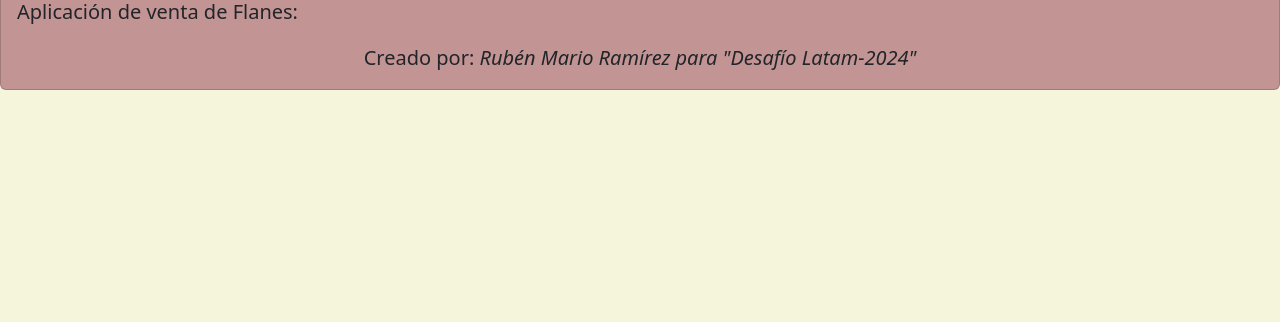
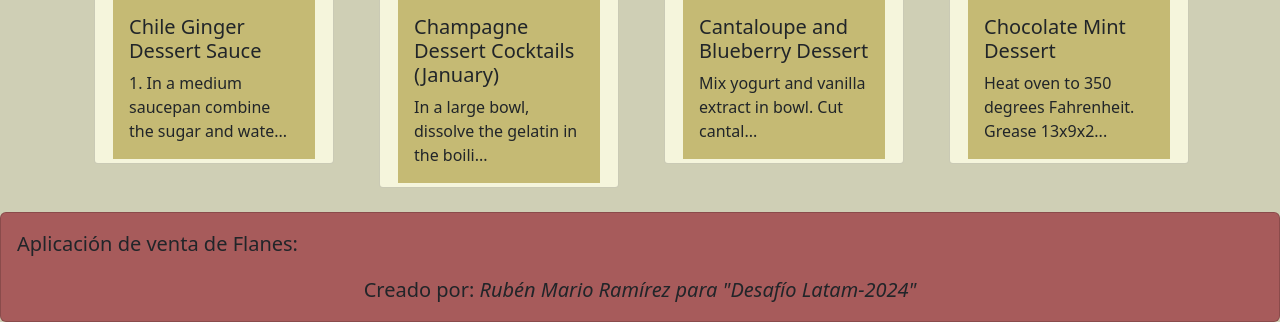
Before and after one commit to XR-Ruben/onlyflans, a Django app: page / in a window 1280 px wide. Shown: the part 996-1318 px from the top of the page. Before the commit the page ends 1086 px from the top, so only its background shows below. Run offline with Django 5.2, Linux system fonts and the light colour scheme; data comes from the database, SQL or seed files in the repository; both versions use the stored data as it was after the commit.

Commit message:
Se modificó el stylo y formulario, dia 12 HITT3

```diff
--- a/web/static/css/styles.css
+++ b/web/static/css/styles.css
@@ -1,16 +1,17 @@
 body{
-    background-color: beige;
+    background-color: rgb(207, 207, 181);
 }
+
 .logo img{
     width: 50px;
     height: 30px;
 }
 
-
 header img {
     width: 100%;
     height: 140px;
   }
+
   nav div{
     display: flex;
   }
@@ -19,7 +20,7 @@ header img {
   }
   #minav li{
     margin: 2px 20px;
-   /* }
+   }
   #productos{
     display: flex;
     flex-wrap: wrap;
--- a/web/templates/footer.html
+++ b/web/templates/footer.html
@@ -1,4 +1,4 @@
-<div class="card" style="background-color: rgb(195, 148, 148);">
+<div class="card" style="background-color: rgb(167, 91, 91);">
     <div class="card-body">
       <blockquote class="blockquote mb-0">
         <p>Aplicación de venta de Flanes:</p>
--- a/web/templates/header.html
+++ b/web/templates/header.html
@@ -1,5 +1,5 @@
 {% load static %}
-<div style="background-color: rgb(201, 125, 125);" class="container">
+<div style="background-color: rgb(167, 91, 91);" class="container">
     <div class="col-4 offset-4">
         <img src="{% static 'img/OnlyFlans.png' %}" alt="logo" class="img-fluid"/>
     </div>
--- a/web/templates/index.html
+++ b/web/templates/index.html
@@ -10,7 +10,7 @@
       <div class="col-6 col-md-3">
         <div class="card mb-4" styles="" id="producto">
           <img src="{{ p.image_url }}" class="card-img-top" id="card_img_top" alt="..." height="180px">
-          <div class="card-body">
+          <div class="card-body" style="background-color:rgb(197, 186, 116);">
             <h5 class="card-title">
               {{ p.name }}
             </h5>
--- a/web/views.py
+++ b/web/views.py
@@ -1,7 +1,7 @@
 from django.shortcuts import render
 from django.http import HttpResponse, HttpResponseRedirect
 from .models import Flan, ContactForm
-from .forms import ContactFormForm
+from .forms import ContactFormForm, ContactModelForm
 # ----------------------------------------------------------------------------------------------
 ## VIEWS DE PROYECTO ONLYFLANS
 
@@ -39,17 +39,11 @@ def footer(req):
 
 
 def welcome(request):
-    private_flans = [{"name": "Pineapple Dessert 'Cream' - Dutch", "image_url": "https://www.cookiedoughandovenmitt.com/wp-content/uploads/2021/03/Mint-Chocolate-Dessert-10-Photo-Cookie-Dough-and-Oven-Mitt.jpg", "description": "Reserve some of the crushed pineapple for garnish. Sprinkle gelatin over water in small saucepan; "},
-                     {"name": "Guiltless Pumpkin Dessert", "image_url": "https://supersisterfitness.com/wp-content/uploads/2013/11/pumpkinpie-1024x10241.jpg", "description": "Mix the pudding and the milk together as instructed on the box. Allow to set for 5 minutes. Mix together the pumpkin and pumpkin pie spice. Then fold in (don't beat) with the pudding mixture. Layer on the crumbs and then top with Cool Whip. "},]
-    return render(request,'welcome.html',{'private_flans': private_flans})
     private_flans = Flan.objects.filter(is_private=True)
     return render(request, 'welcome.html', {"private_flans": private_flans})
 
 
-
-
 # *  <!-- apply FORM contacto -->
-
 
 def contacto(request):
     if request.method == 'POST':
@@ -61,29 +55,15 @@ def contacto(request):
             ContactForm.objects.create(**form.cleaned_data) # pasamos la data del diccionario .cleaned_data a argumentos
             return HttpResponseRedirect('/exito')
     else:
-        form = ContactFormForm()
+        form = ContactModelForm()
         return render(request, 'contacto.html', {'form':form})
 
 # *  --- apply ContactModelForm ---
-# from .forms import ContactModelForm  # Asegúrate de importar el formulario correcto
 
 # # # *  <!-- apply MODEL-FORM contacto -->
-# def contacto(request):
-#     return render(request, 'contacto.html', {})
+
 # *  --- apply ContactModelForm ---
 
 
-# * <!-- apply DAY 11 - 12 -->
 def exito(request):
     return render(request, 'exito.html', {})
-
-
-
-
-
-
-# def welcome(request):
-#     # private_flans = [{"name": "Pineapple Dessert 'Cream' - Dutch", "image_url": "https://www.cookiedoughandovenmitt.com/wp-content/uploads/2021/03/Mint-Chocolate-Dessert-10-Photo-Cookie-Dough-and-Oven-Mitt.jpg", "description": "Reserve some of the crushed pineapple for garnish. Sprinkle gelatin over water in small saucepan; "},
-#     #                  {"name": "Guiltless Pumpkin Dessert", "image_url": "https://supersisterfitness.com/wp-content/uploads/2013/11/pumpkinpie-1024x10241.jpg", "description": "Mix the pudding and the milk together as instructed on the box. Allow to set for 5 minutes. Mix together the pumpkin and pumpkin pie spice. Then fold in (don't beat) with the pudding mixture. Layer on the crumbs and then top with Cool Whip. "},]
-#     private_flans = Flan.objects.filter(is_private=True)
-#     return render(request,'welcome.html',{'ruben': private_flans})
```
Also changed, not shown: db.sqlite3.
